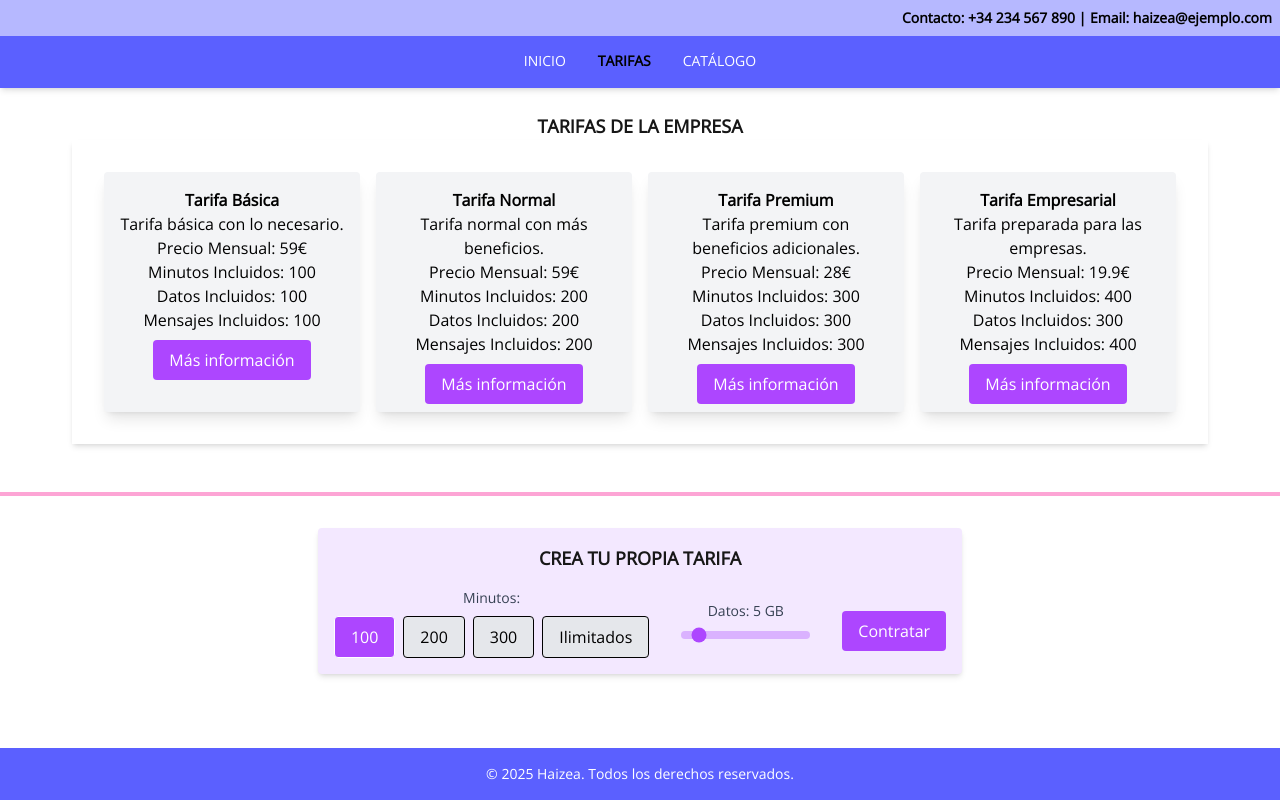
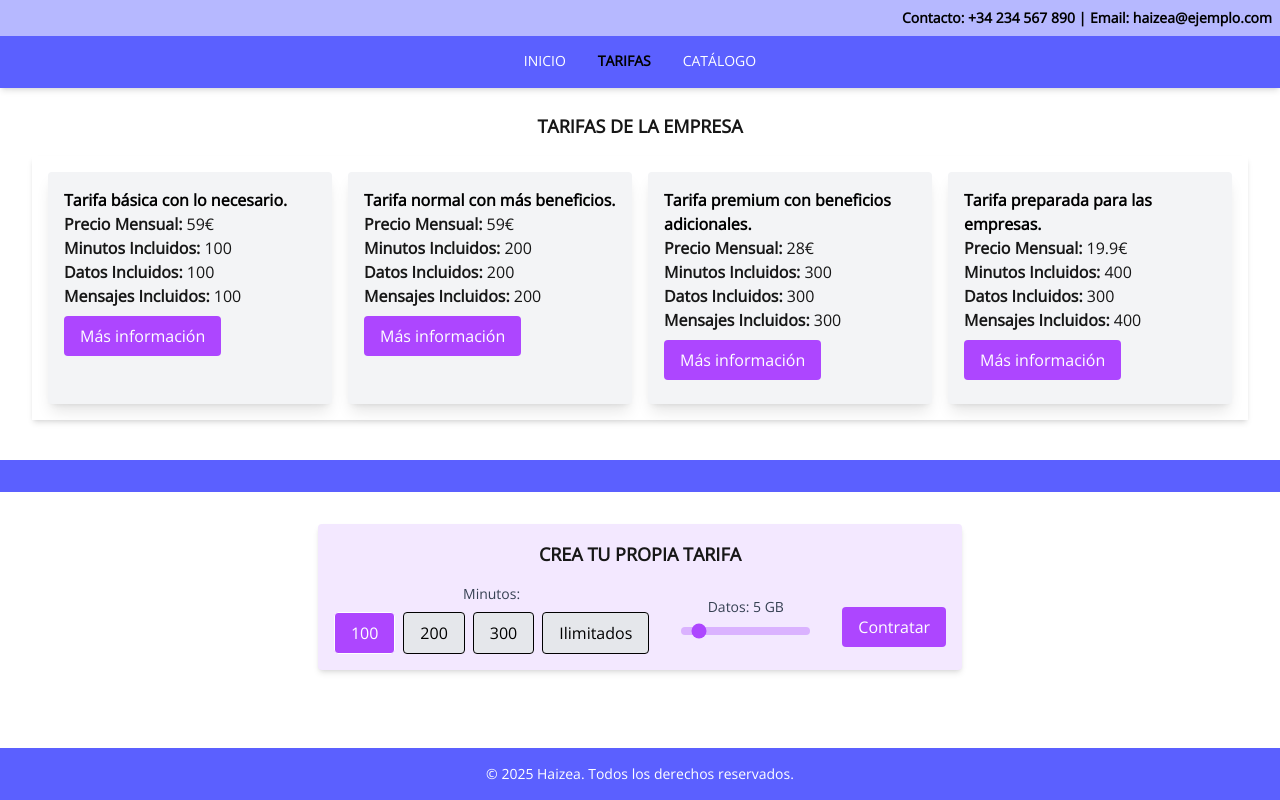
Before and after one commit to haizeagc/PFG_Next, a Next.js app in the folder my-app/: page /tarifas in a window 1280 px wide. Built offline with nearby package versions, Linux system fonts and the light colour scheme; data requests are answered from the project's data file.

Commit message:
Cambios necesarios

```diff
--- a/my-app/src/app/tarifas/page.tsx
+++ b/my-app/src/app/tarifas/page.tsx
@@ -7,7 +7,7 @@ export default function Tarifas() {
   return (
     <div>
       <DatoTarifa/>
-      <div className="w-full h-1 bg-pink-300 mt-4"></div>
+      <div className="w-full h-8 bg-[#5b60ff]  mt-2"></div>
       <Elecciones/>
     </div>
   );
--- a/my-app/src/app/ui/catalogo/datoMovil.tsx
+++ b/my-app/src/app/ui/catalogo/datoMovil.tsx
@@ -18,7 +18,9 @@ export default async function DatoMovil() {
             height={160} // Altura de la imagen
             className="w-full h-50 object-cover mb-4 rounded"
           />
-          <h2 className="font-bold text-black">{telefono.marca} {telefono.modelo}</h2>
+          <h2 className="font-bold text-black text-center">
+            {telefono.marca} {telefono.modelo}
+          </h2>
           <p className="text-sm text-gray-600">Almacenamiento: {telefono.almacenamiento}GB</p>
           <p className="text-sm text-gray-600">RAM: {telefono.ram}</p>
           {/* Renderizado condicional para el precio */}
--- a/my-app/src/app/ui/catalogo/filtro.tsx
+++ b/my-app/src/app/ui/catalogo/filtro.tsx
@@ -1,11 +1,11 @@
 export default function FiltroSidebar() {
   return (
-    <div className="w-64 h-screen p-4 border-r-2 border-[#5b60ff] bg-[#dcddfa] fixed left-0 top-20 shadow-md">
+    <div className="w-64 h-screen p-4 border-r-2 border-[#5b60ff] bg-[#ebebff] fixed left-0 top-20 shadow-md">
       <h2 className="text-lg font-bold mb-4">Filtros</h2>
 
       {/* Filtro por marca */}
       <div className="mb-4">
-        <label htmlFor="marca" className="block text-sm font-medium text-gray-700">
+        <label htmlFor="marca" className="block text-sm font-bold text-gray-700">
           Marca:
         </label>
         <select
@@ -29,7 +29,7 @@ export default function FiltroSidebar() {
 
       {/* Filtro por precio */}
       <div className="mb-4">
-        <label htmlFor="precio" className="block text-sm font-medium text-gray-700">
+        <label htmlFor="precio" className="block text-sm font-bold text-gray-700">
           Precio máximo:
         </label>
         <input
@@ -45,7 +45,7 @@ export default function FiltroSidebar() {
 
       {/* Filtro por memoria */}
       <div className="mb-4">
-        <label htmlFor="memoria" className="block text-sm font-medium text-gray-700">
+        <label htmlFor="memoria" className="block text-sm font-bold text-gray-700">
           Memoria:
         </label>
         <select
--- a/my-app/src/app/ui/catalogo/paginacion.tsx
+++ b/my-app/src/app/ui/catalogo/paginacion.tsx
@@ -0,0 +1,48 @@
+"use client";
+
+import { useState } from "react";
+
+export default function Paginacion({ totalPaginas, onPageChange }: { totalPaginas: number; onPageChange: (pagina: number) => void }) {
+  const [paginaActual, setPaginaActual] = useState(1); // Estado para la página actual
+
+  const handleAnterior = () => {
+    if (paginaActual > 1) {
+      setPaginaActual((prev) => prev - 1);
+      onPageChange(paginaActual - 1); // Notifica el cambio de página
+    }
+  };
+
+  const handleSiguiente = () => {
+    if (paginaActual < totalPaginas) {
+      setPaginaActual((prev) => prev + 1);
+      onPageChange(paginaActual + 1); // Notifica el cambio de página
+    }
+  };
+
+  return (
+    <div className="flex justify-center items-center gap-4 mt-4">
+      {/* Botón Anterior */}
+      <button
+        onClick={handleAnterior}
+        disabled={paginaActual === 1}
+        className="px-4 py-2 bg-gray-300 rounded hover:bg-gray-400 disabled:opacity-50"
+      >
+        Anterior
+      </button>
+
+      {/* Indicador de página */}
+      <span className="text-sm font-medium">
+        Página {paginaActual} de {totalPaginas}
+      </span>
+
+      {/* Botón Siguiente */}
+      <button
+        onClick={handleSiguiente}
+        disabled={paginaActual === totalPaginas}
+        className="px-4 py-2 bg-gray-300 rounded hover:bg-gray-400 disabled:opacity-50"
+      >
+        Siguiente
+      </button>
+    </div>
+  );
+}
--- a/my-app/src/app/ui/tarifas/datoTarifa.tsx
+++ b/my-app/src/app/ui/tarifas/datoTarifa.tsx
@@ -7,24 +7,31 @@ export default async function DatoTarifa() {
     return (
       <div className="flex flex-col items-center justify-center p-8">
         {/* Cuadrado morado con el primer h1 */}
-        <h1 className="text-lg font-bold">TARIFAS DE LA EMPRESA</h1>
+        <h1 className="text-lg font-bold mb-4">TARIFAS DE LA EMPRESA</h1>
 
         {/* Contenedor de las tarifas */}
-        <div className="text-center p-4 shadow-md bg-white">
-          <div className="flex space-x-4 p-4">
+        <div className="w-full p-4 shadow-md bg-white">
+          <div className="grid grid-cols-1 sm:grid-cols-2 md:grid-cols-3 lg:grid-cols-4 gap-4">
             {tarifas.map((tarifa: Tarifa) => (
               <div
                 key={tarifa.id}
-                className="p-4 rounded shadow-lg bg-gray-100 transition-transform hover:scale-105 w-64 h-60"
+                className="p-4 rounded shadow-lg bg-gray-100 transition-transform hover:scale-105"
               >
-                <h2 className="font-semibold text-black">{tarifa.nombre}</h2>
-                <p className="text-black">{tarifa.descripcion}</p>
-                <p className="text-black">Precio Mensual: {tarifa.precioMensual}€</p>
-                <p className="text-black">Minutos Incluidos: {tarifa.minutosIncluidos}</p>
-                <p className="text-black">Datos Incluidos: {tarifa.datosIncluidos}</p>
-                <p className="text-black">Mensajes Incluidos: {tarifa.mensajesIncluidos}</p>
+                <h2 className="font-bold text-black">{tarifa.descripcion}</h2>
+                <p>
+                  <strong>Precio Mensual:</strong> {tarifa.precioMensual}€
+                </p>
+                <p>
+                  <strong>Minutos Incluidos:</strong> {tarifa.minutosIncluidos}
+                </p>
+                <p>
+                  <strong>Datos Incluidos:</strong> {tarifa.datosIncluidos}
+                </p>
+                <p>
+                  <strong>Mensajes Incluidos:</strong> {tarifa.mensajesIncluidos}
+                </p>
                 <button className="mt-2 mb-2 bg-purple-500 text-white px-4 py-2 rounded hover:bg-purple-700">
-                 Más información
+                  Más información
                 </button>
               </div>
             ))}
```
